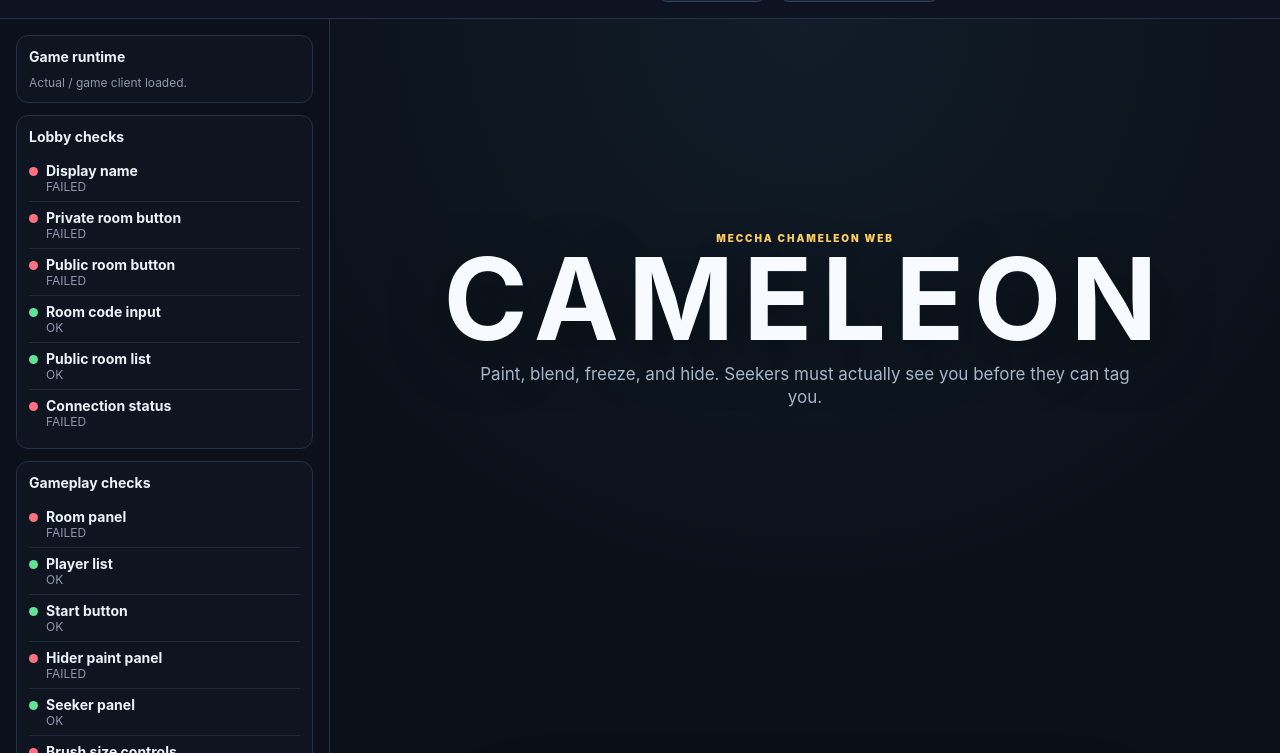
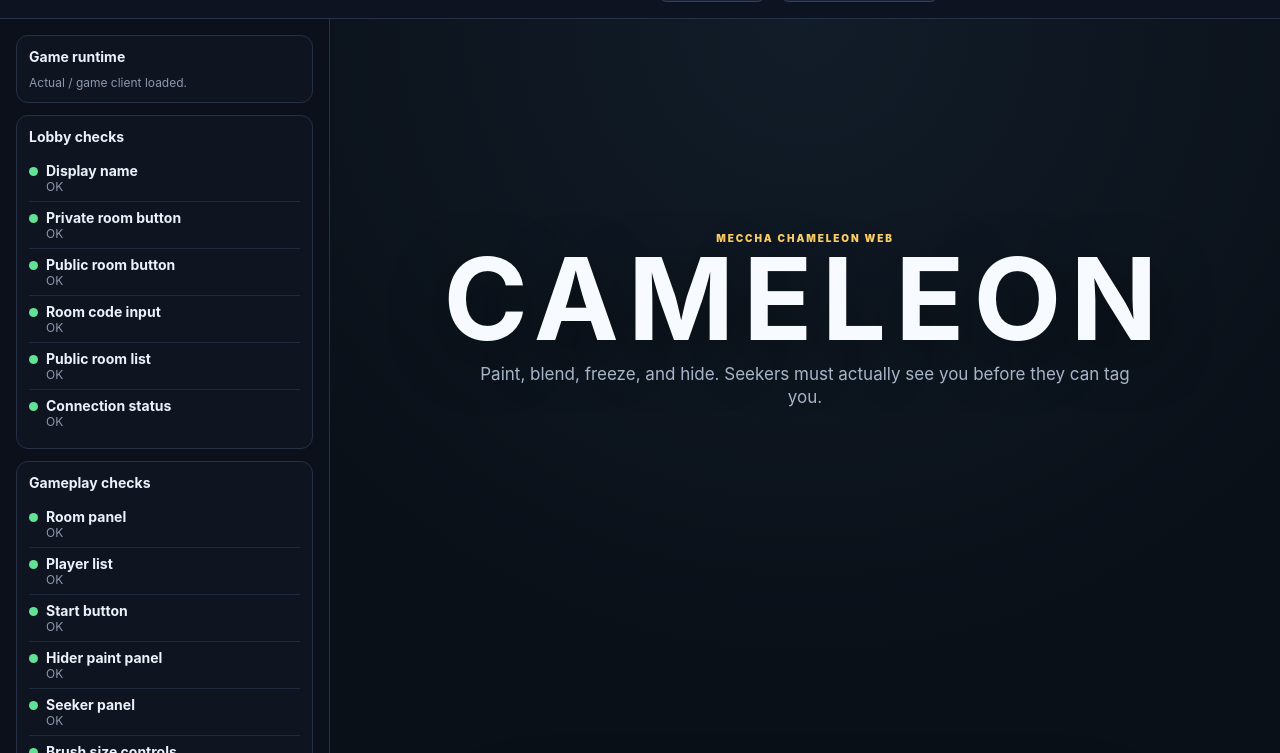
Before and after one commit to Elfany36/TomatoSuperSeedApplePenTwoThousand, a website: page public/test.html in a window 1280 px wide. Shown: the part 47-800 px from the top of the page. Drawn offline with nearby package versions, Linux system fonts and the light colour scheme.

Commit message:
Align browser test harness with current game DOM

```diff
--- a/public/test.html
+++ b/public/test.html
@@ -116,25 +116,25 @@ function runChecks(){
 
   const has=id=>!!d.getElementById(id);
   [
-    ["Display name",()=>has("displayName")],
-    ["Private room button",()=>has("createPrivateBtn")],
-    ["Public room button",()=>has("createPublicBtn")],
-    ["Room code input",()=>has("roomCode")],
+    ["Display name",()=>has("name")],
+    ["Private room button",()=>has("privateBtn")],
+    ["Public room button",()=>has("publicBtn")],
+    ["Room code input",()=>has("code")],
     ["Public room list",()=>has("publicRooms")],
-    ["Connection status",()=>has("connectionStatus")]
+    ["Connection status",()=>has("connection")]
   ].forEach(x=>test(x[0],x[1],lobby));
 
   [
-    ["Room panel",()=>has("roomPanel")],
+    ["Room panel",()=>has("roomCode")],
     ["Player list",()=>has("playerList")],
     ["Start button",()=>has("startBtn")],
-    ["Hider paint panel",()=>has("paintPanel")],
+    ["Hider paint panel",()=>has("camoPanel")],
     ["Seeker panel",()=>has("seekerPanel")],
-    ["Brush size controls",()=>has("brushSize")],
+    ["Brush size controls",()=>d.querySelectorAll(".size-btn").length>=5],
     ["Custom color",()=>has("customColor")],
-    ["Pose controls",()=>d.querySelectorAll(".pose-btn").length+" pose buttons"],
+    ["Pose controls",()=>d.querySelectorAll(".poses button").length+" pose buttons"],
     ["Minimap",()=>has("minimap")],
-    ["Results modal",()=>has("resultsModal")]
+    ["Results modal",()=>has("results")]
   ].forEach(x=>test(x[0],x[1],game));
 }
 frame.addEventListener("load",runChecks);
```
